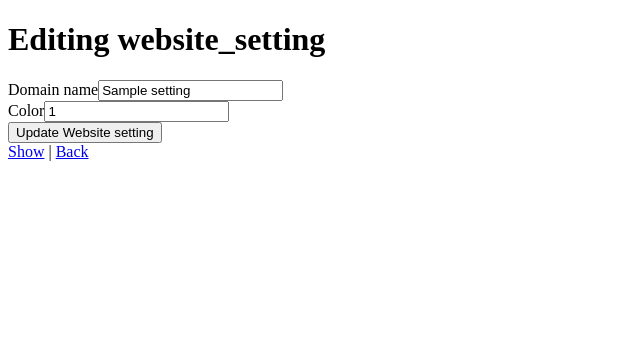
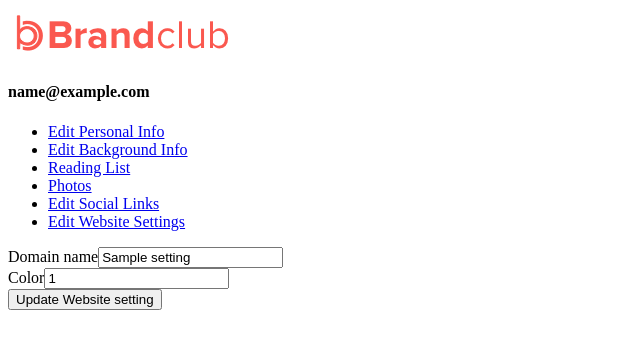
Before and after one commit to bayers92/mike_tyson, a Rails app: page /website_settings/1/edit in a window 1280 px wide. Shown: the top 349 px of the page, without its empty margins (0-640 px from the left). Run offline with Rails 7, Linux system fonts and the light colour scheme; a user stored in the database is signed in; tables that the repository leaves empty hold one stand-in row (values such as "Sample post"); parts of the project's set-up code (start-up, migrations or seed data) failed here and were passed over; some libraries are stand-ins or nearby versions.

Commit message:
connected website settings model

```diff
--- a/app/controllers/website_settings_controller.rb
+++ b/app/controllers/website_settings_controller.rb
@@ -24,11 +24,11 @@
   # POST /website_settings
   # POST /website_settings.json
   def create
-    @website_setting = WebsiteSetting.new(website_setting_params)
+    @website_setting = current_user.create_website_setting(website_setting_params)
 
     respond_to do |format|
       if @website_setting.save
-        format.html { redirect_to @website_setting, notice: 'Website setting was successfully created.' }
+        format.html { redirect_to edit_user_path(current_user), notice: 'Website setting was successfully created.' }
         format.json { render :show, status: :created, location: @website_setting }
       else
         format.html { render :new }
@@ -42,7 +42,7 @@
   def update
     respond_to do |format|
       if @website_setting.update(website_setting_params)
-        format.html { redirect_to @website_setting, notice: 'Website setting was successfully updated.' }
+        format.html { redirect_to edit_user_path(current_user), notice: 'Website setting was successfully updated.' }
         format.json { render :show, status: :ok, location: @website_setting }
       else
         format.html { render :edit }
@@ -69,6 +69,6 @@
 
     # Never trust parameters from the scary internet, only allow the white list through.
     def website_setting_params
-      params[:website_setting]
+      params.require(:website_setting).permit(:domain_name, :color)
     end
 end
--- a/app/models/user.rb
+++ b/app/models/user.rb
@@ -12,5 +12,5 @@
 	has_one :photo_link,  autosave: true
 	has_many :showcase,  autosave: true
 	has_one :social_link,  autosave: true
-	has_many :website_setting,  autosave: true
+	has_one :website_setting,  autosave: true
 end
--- a/app/views/application/_sideNav.html.erb
+++ b/app/views/application/_sideNav.html.erb
@@ -43,6 +43,13 @@
 					<%= link_to 'Create Social Links', new_social_link_path %>
 				<% end %>
 			</li>
+			<li>
+				<% if current_user.website_setting != nil %>
+					<%= link_to 'Edit Website Settings', edit_website_setting_path(current_user.website_setting) %>
+				<% else %>
+					<%= link_to 'Create Website Settings', new_website_setting_path %>
+				<% end %>
+			</li>
 		</ul>
 	</div>
 </div>
--- a/app/views/website_settings/edit.html.erb
+++ b/app/views/website_settings/edit.html.erb
@@ -1,6 +1,6 @@
-<h1>Editing website_setting</h1>
-
-<%= render 'form' %>
-
-<%= link_to 'Show', @website_setting %> |
-<%= link_to 'Back', website_settings_path %>
+<div class = "row edit-page">
+	<%= render 'application/sideNav'%>
+	<div class = "small-9 columns form-yield">
+		<%= render 'form' %>
+	</div>
+</div>
```
Also changed, not shown: app/views/website_settings/new.html.erb (+6 -5 lines).
